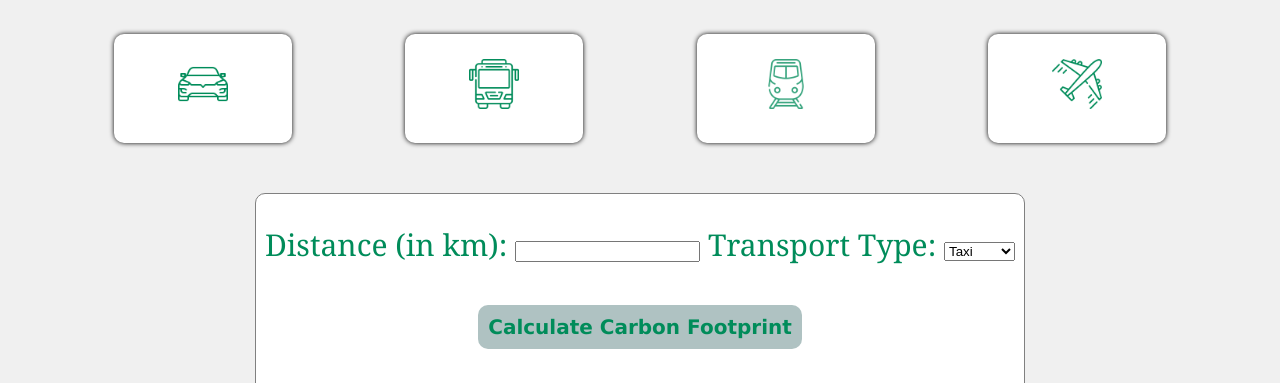
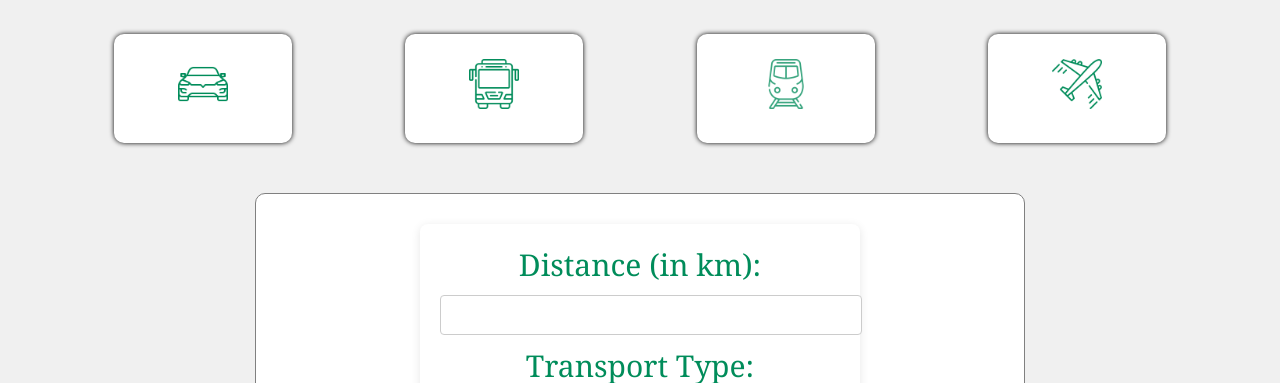
Before and after one commit to MarkG-sudo/carbonfootprints, a plain HTML site: page index.html in a window 1280 px wide. Shown: the part 217-600 px from the top of the page. Drawn offline with Linux system fonts and the light colour scheme.

Commit message:
form styling

```diff
--- a/index.html
+++ b/index.html
@@ -47,6 +47,7 @@
 
                 <label for="type">Transport Type:</label>
                 <select id="type" name="type" required>
+                    <option class="Select" value="Select">Select</option>
                     <option value="Taxi">Taxi</option>
                     <option value="Coach">Bus</option>
                     <option value="NationalTrain">Train</option>
--- a/style.css
+++ b/style.css
@@ -42,6 +42,8 @@ nav a {
     color: #008C5A;
     font-family: Cambria, Cochin, Georgia, Times, 'Times New Roman', serif;
     font-size: 30px;
+    margin-bottom: 30%;
+
 }
 
 .hero h1 {
@@ -73,6 +75,7 @@ nav a {
     border: 1px solid gray;
     border-radius: 10px;
     margin: 0 auto;
+    padding-bottom: 20px;
 }
 
 .content {
@@ -142,4 +145,53 @@ nav a {
     font-family: 'Lucida Sans', 'Lucida Sans Regular', 'Lucida Grande', 'Lucida Sans Unicode', Geneva, Verdana, sans-serif;
     font-size: 20px;
     font-weight: 600;
+    cursor: pointer;
+    transition: background-color 0.3s;
 }
+
+
+#carbon-form {
+    background: #fff;
+    padding: 20px;
+    border-radius: 8px;
+    box-shadow: 0 2px 10px rgba(0, 0, 0, 0.1);
+    max-width: 400px;
+    margin: 0 auto;
+  }
+
+
+  input[type="number"],
+  select {
+    width: 100%;
+    padding: 10px;
+    margin: 10px 0;
+    border: 1px solid #ccc;
+    border-radius: 4px;
+    font-size: 16px;
+    transition: border-color 0.3s;
+  }
+
+  .Select {
+    border-bottom: 1px solid black;
+  }
+
+
+  input[type="number"]:focus,
+  select:focus {
+    border-color: #66afe9; /* Change to a blue border */
+    outline: none; /* Remove default outline */
+
+
+  button:hover {
+    background-color: #218838; /* Darker green on hover */
+  }
+
+
+  #carbon-output {
+    margin-top: 20px;
+    padding: 10px 0px 20px 0px;
+    border: 1px solid #ddd;
+    border-radius: 4px;
+    background-color: #f9f9f9;
+    padding-top: 20px;
+  }
```
Lines whose indentation alone changed are shown as unchanged.
